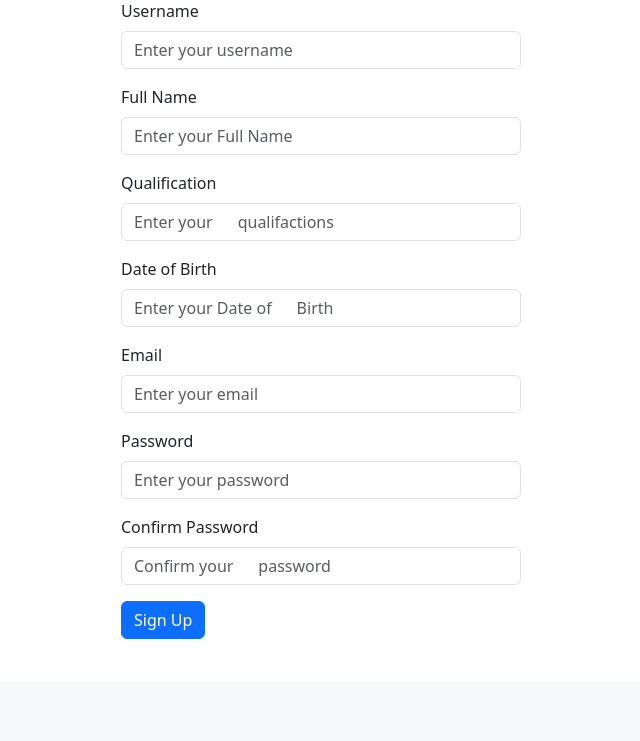
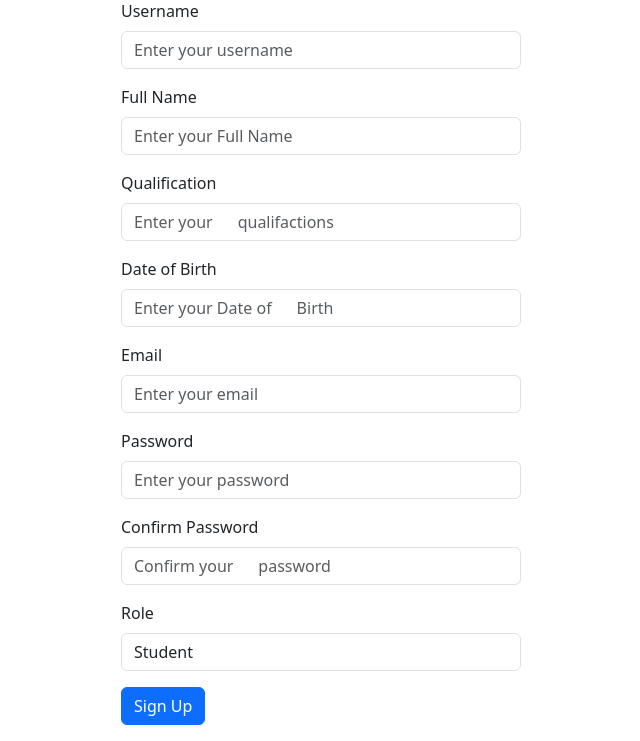
Before and after one commit to 23f3001468/quiz-master-v1, a Flask app: page /register in a window 1280 px wide. Shown: the part 119-860 px from the top of the page, without its empty margins (319-959 px from the left). Before the commit the page ends 758 px from the top, so only its background shows below. Run offline with Flask 3, Linux system fonts and the light colour scheme.

Commit message:
Modified the user model and the login route

```diff
--- a/app/forms.py
+++ b/app/forms.py
@@ -15,6 +15,7 @@ class RegistrationForm(FlaskForm):
     email = StringField("Email", validators=[DataRequired(), Email()])
     password = PasswordField("Password", validators=[DataRequired()])
     confirm_password = PasswordField("Confirm Password", validators=[DataRequired(), EqualTo('password')])
+    role= SelectField("Role", choices=[('student', 'Student'), ('teacher', 'Teacher')], validators=[DataRequired()])
     submit = SubmitField("Sign Up")
 
 class SubjectForm(FlaskForm):
--- a/app/models.py
+++ b/app/models.py
@@ -10,6 +10,7 @@ class User(UserMixin, db.Model):
     fullName = db.Column(db.String(100))
     qualification = db.Column(db.String(100))
     date_of_birth = db.Column(db.DateTime, default=datetime.utcnow)
+    role = db.Column(db.String(100), default='student')
 
 class Subject(db.Model):
     id = db.Column(db.Integer, primary_key=True)
--- a/app/routes.py
+++ b/app/routes.py
@@ -23,12 +23,20 @@ def login():
         user = User.query.filter_by(email=form.email.data).first()
         if user and bcrypt.check_password_hash(user.password, form.password.data):
             login_user(user)
-            print(f'Logged in user: {current_user.email}, Role: {current_user.role}')  # Debugging output
-            return redirect(url_for('main.dashboard'))
+            print(f'Logged in user: {current_user.email}, Role: {current_user.role}')
+
+            # Debugging role value
+            print(f"User role type: {type(current_user.role)}, Value: {current_user.role}")
+
+            if current_user.role.strip().lower() == 'student':
+                return redirect(url_for('main.student_dashboard'))
+            elif current_user.role.strip().lower() == 'teacher':
+                return redirect(url_for('main.teacher_dashboard'))
         else:
             print("Not logged in")
             flash("Login Unsuccessful. Check email and password.", 'danger')
     return render_template("login.html", form=form)
+
 
 #register route
 @main.route('/register', methods=['GET', 'POST'])
@@ -36,9 +44,27 @@ def register():
     form = RegistrationForm()
     if form.validate_on_submit():
         hashed_password = bcrypt.generate_password_hash(form.password.data).decode('utf-8')
+        form.date_of_birth.data = datetime.strptime(form.date_of_birth.data, '%d/%m/%Y').date()
         user = User(username=form.username.data, email=form.email.data, password=hashed_password, fullName=form.fullName.data, qualification=form.qualification.data, date_of_birth=form.date_of_birth.data)
         db.session.add(user)
         db.session.commit()
         flash(f'Account created for {form.username.data}!', 'success')
         return redirect(url_for('main.login'))
     return render_template("register.html", form=form)
+
+
+#create a dashboard route
+@main.route('/student_dashboard')
+@login_required
+def student_dashboard():
+    return render_template("student_dashboard.html")
+
+@main.route('/teacher_dashboard')
+@login_required
+def teacher_dashboard():
+    return render_template("teacher_dashboard.html")
+
+@main.route('/logout')
+def logout():
+    logout_user()
+    return redirect(url_for('main.home'))
--- a/app/templates/base.html
+++ b/app/templates/base.html
@@ -33,11 +33,6 @@
           <ul class="navbar-nav ms-auto">
             {% if current_user.is_authenticated %}
             <li class="nav-item">
-              <a class="nav-link" href="{{ url_for('main.dashboard') }}"
-                >Dashboard</a
-              >
-            </li>
-            <li class="nav-item">
               <a class="nav-link" href="{{ url_for('main.logout') }}">Logout</a>
             </li>
             {% else %}
--- a/app/templates/register.html
+++ b/app/templates/register.html
@@ -42,6 +42,10 @@
       password") }}
     </div>
     <div class="form-group mb-3">
+      {{ form.role.label(class="form-label") }} {{
+      form.role(class="form-control", placeholder="Enter your role") }}
+    </div>
+    <div class="form-group mb-3">
       {{ form.submit(class="btn btn-primary") }}
     </div>
   </form>
--- /dev/null
+++ b/app/templates/student_dashboard.html
@@ -0,0 +1 @@
+{% extends "base.html" %} {% block content %} {%endblock%}
```
Also changed, not shown: app/templates/teacher_dashboard.html (added), instance/quiz_master.db.
